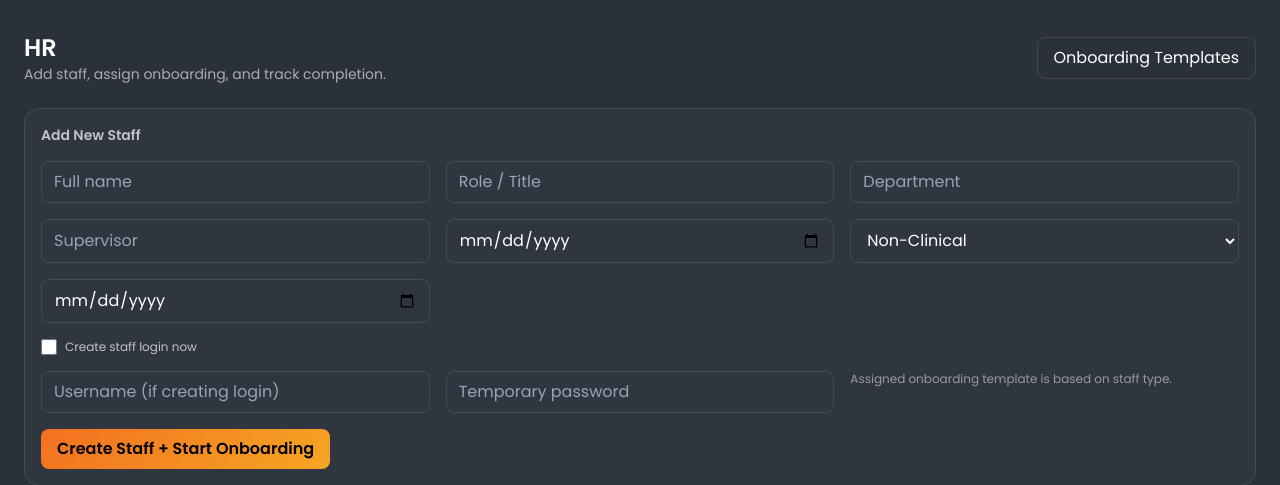
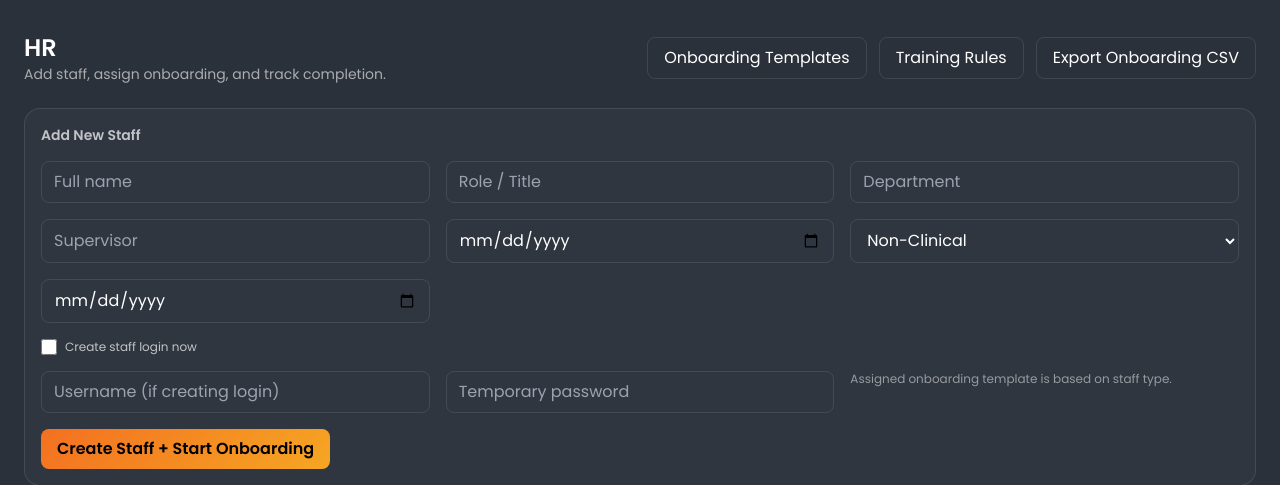
Before and after one commit to MaxMRC-CT/mrc-sop-app, a FastAPI app: page /hr in a window 1280 px wide. Shown: the part 93-578 px from the top of the page. Run offline with FastAPI, Linux system fonts and the light colour scheme; the visitor is signed in with stand-in values (Sample User, id 1); data comes from the database, SQL or seed files in the repository; data that the repository does not hold is empty; some libraries are stand-ins or nearby versions.

Commit message:
Add HR training rules, bulk assignment, and reports

```diff
--- a/app/main.py
+++ b/app/main.py
@@ -73,6 +73,18 @@ def _client_info(request: Request) -> tuple[Optional[str], Optional[str]]:
 
 def _is_hr(user) -> bool:
     return user and user.role in ("admin", "hr_manager")
+
+
+
+
+def _training_keywords(cur, staff_type: str):
+    rule = cur.execute(
+        "SELECT include_keywords, exclude_keywords FROM training_assignment_rules WHERE staff_type = ?",
+        (staff_type,),
+    ).fetchone()
+    include = [k.strip().lower() for k in (rule["include_keywords"] if rule else "").split(",") if k.strip()]
+    exclude = [k.strip().lower() for k in (rule["exclude_keywords"] if rule else "").split(",") if k.strip()]
+    return include, exclude
 
 
 def _template(name: str, request: Request, context: dict) -> HTMLResponse:
@@ -861,12 +873,14 @@ def hr_staff_import(request: Request, file: UploadFile = File(...)):
                 )
 
         # Assign training modules
+        include, exclude = _training_keywords(cur, staff_type)
         modules = cur.execute("SELECT id, title FROM training_modules WHERE active = 1").fetchall()
         for m in modules:
             title = (m["title"] or "").lower()
-            if staff_type == "non_clinical":
-                if any(k in title for k in ["medication", "treatment", "clinical", "admissions", "assessment"]):
-                    continue
+            if include and not any(k in title for k in include):
+                continue
+            if exclude and any(k in title for k in exclude):
+                continue
             cur.execute(
                 "INSERT INTO training_assignments (module_id, staff_id) VALUES (?, ?)",
                 (m["id"], staff_id),
@@ -886,6 +900,74 @@ def hr_staff_import(request: Request, file: UploadFile = File(...)):
     _log_action(user.id, "import", "staff", None, f"count={count}")
 
     return RedirectResponse(url="/hr", status_code=303)
+
+
+@app.get("/hr/rules")
+def hr_rules(request: Request):
+    user = get_current_user(request)
+    if not _is_hr(user):
+        return _redirect_login()
+
+    conn = get_connection()
+    cur = conn.cursor()
+    rules = cur.execute("SELECT * FROM training_assignment_rules ORDER BY staff_type").fetchall()
+    conn.close()
+
+    return _template("hr_rules.html", request, {"request": request, "rules": rules})
+
+
+@app.post("/hr/rules/{staff_type}")
+def hr_rules_update(request: Request, staff_type: str, include_keywords: str = Form(""), exclude_keywords: str = Form("")):
+    user = get_current_user(request)
+    if not _is_hr(user):
+        return _redirect_login()
+
+    conn = get_connection()
+    cur = conn.cursor()
+    cur.execute(
+        "UPDATE training_assignment_rules SET include_keywords = ?, exclude_keywords = ? WHERE staff_type = ?",
+        (include_keywords, exclude_keywords, staff_type),
+    )
+    conn.commit()
+    conn.close()
+
+    _log_action(user.id, "update", "training_rules", None, staff_type)
+
+    return RedirectResponse(url="/hr/rules", status_code=303)
+
+
+@app.get("/hr/export/onboarding.csv")
+def hr_export_onboarding(request: Request):
+    user = get_current_user(request)
+    if not _is_hr(user):
+        return _redirect_login()
+
+    conn = get_connection()
+    cur = conn.cursor()
+    rows = cur.execute(
+        """
+        SELECT staff.name AS staff_name, staff.staff_type, staff.role, staff.department,
+               onboarding_templates.title AS template_title,
+               onboarding_assignments.due_date,
+               COUNT(onboarding_progress.id) AS total_steps,
+               SUM(CASE WHEN onboarding_progress.completed = 1 THEN 1 ELSE 0 END) AS completed_steps
+        FROM onboarding_assignments
+        JOIN staff ON staff.id = onboarding_assignments.staff_id
+        JOIN onboarding_templates ON onboarding_templates.id = onboarding_assignments.template_id
+        LEFT JOIN onboarding_progress ON onboarding_progress.assignment_id = onboarding_assignments.id
+        GROUP BY onboarding_assignments.id
+        ORDER BY staff.name
+        """
+    ).fetchall()
+    conn.close()
+
+    output = io.StringIO()
+    writer = csv.writer(output)
+    writer.writerow(["staff_name", "staff_type", "role", "department", "template", "due_date", "completed_steps", "total_steps"])
+    for r in rows:
+        writer.writerow([r[0], r[1], r[2], r[3], r[4], r[5], r[7] or 0, r[6] or 0])
+
+    return StreamingResponse(iter([output.getvalue()]), media_type="text/csv", headers={"Content-Disposition": "attachment; filename=onboarding_report.csv"})
 @app.get("/hr")
 def hr_home(request: Request):
     user = get_current_user(request)
@@ -1002,12 +1084,14 @@ def hr_staff_new(
 
 
     # Auto-assign training modules based on staff type
+    include, exclude = _training_keywords(cur, staff_type)
     modules = cur.execute("SELECT id, title FROM training_modules WHERE active = 1").fetchall()
     for m in modules:
         title = (m["title"] or "").lower()
-        if staff_type == "non_clinical":
-            if any(k in title for k in ["medication", "treatment", "clinical", "admissions", "assessment"]):
-                continue
+        if include and not any(k in title for k in include):
+            continue
+        if exclude and any(k in title for k in exclude):
+            continue
         cur.execute(
             "INSERT INTO training_assignments (module_id, staff_id) VALUES (?, ?)",
             (m["id"], staff_id),
@@ -1232,6 +1316,39 @@ def hr_template_update(request: Request, template_id: int, title: str = Form(...
     return RedirectResponse(url="/hr/templates", status_code=303)
 
 
+
+
+@app.post("/hr/templates/{template_id}/assign-bulk")
+def hr_template_assign_bulk(request: Request, template_id: int, staff_type: str = Form(...), due_date: str = Form("")):
+    user = get_current_user(request)
+    if not _is_hr(user):
+        return _redirect_login()
+
+    conn = get_connection()
+    cur = conn.cursor()
+    staff = cur.execute(
+        "SELECT id FROM staff WHERE active = 1 AND (staff_type = ? OR ? = 'all')",
+        (staff_type, staff_type),
+    ).fetchall()
+    steps = cur.execute("SELECT id FROM onboarding_steps WHERE template_id = ?", (template_id,)).fetchall()
+
+    for s in staff:
+        cur.execute(
+            "INSERT INTO onboarding_assignments (staff_id, template_id, due_date) VALUES (?, ?, ?)",
+            (s["id"], template_id, due_date or None),
+        )
+        assignment_id = cur.lastrowid
+        for step in steps:
+            cur.execute(
+                "INSERT INTO onboarding_progress (assignment_id, step_id, completed) VALUES (?, ?, 0)",
+                (assignment_id, step["id"]),
+            )
+    conn.commit()
+    conn.close()
+
+    _log_action(user.id, "assign_bulk", "onboarding", template_id, staff_type)
+
+    return RedirectResponse(url=f"/hr/templates/{template_id}", status_code=303)
 @app.post("/hr/templates/{template_id}/steps")
 def hr_template_steps(request: Request, template_id: int, step_text: str = Form(...)):
     user = get_current_user(request)
--- a/templates/admin_users.html
+++ b/templates/admin_users.html
@@ -19,6 +19,7 @@
       <option value="staff">Staff</option>
       <option value="admin">Admin</option>
       <option value="training_lead">Training Lead</option>
+      <option value="hr_manager">HR Manager</option>
     </select>
     <select name="staff_id" class="bg-transparent border border-white/10 rounded-lg px-3 py-2 text-white">
       <option value="">Link to Staff (optional)</option>
--- a/templates/hr.html
+++ b/templates/hr.html
@@ -6,7 +6,11 @@
       <h1 class="text-2xl font-semibold">HR</h1>
       <p class="text-sm text-white/60">Add staff, assign onboarding, and track completion.</p>
     </div>
-    <a class="border border-white/10 rounded-lg px-4 py-2 hover:bg-white/5" href="/hr/templates">Onboarding Templates</a>
+    <div class="flex flex-wrap gap-3">
+      <a class="border border-white/10 rounded-lg px-4 py-2 hover:bg-white/5" href="/hr/templates">Onboarding Templates</a>
+      <a class="border border-white/10 rounded-lg px-4 py-2 hover:bg-white/5" href="/hr/rules">Training Rules</a>
+      <a class="border border-white/10 rounded-lg px-4 py-2 hover:bg-white/5" href="/hr/export/onboarding.csv">Export Onboarding CSV</a>
+    </div>
   </div>
 
   <form method="post" action="/hr/staff/new" class="bg-[#2f3640] border border-white/10 rounded-2xl p-4 grid grid-cols-1 md:grid-cols-3 gap-4">
```
Also changed, not shown: app/db.py (+23 -0 lines), templates/hr_rules.html (added, +23 -0 lines), templates/hr_template_edit.html (+10 -0 lines), templates/hr_templates.html (+6 -1 lines).
